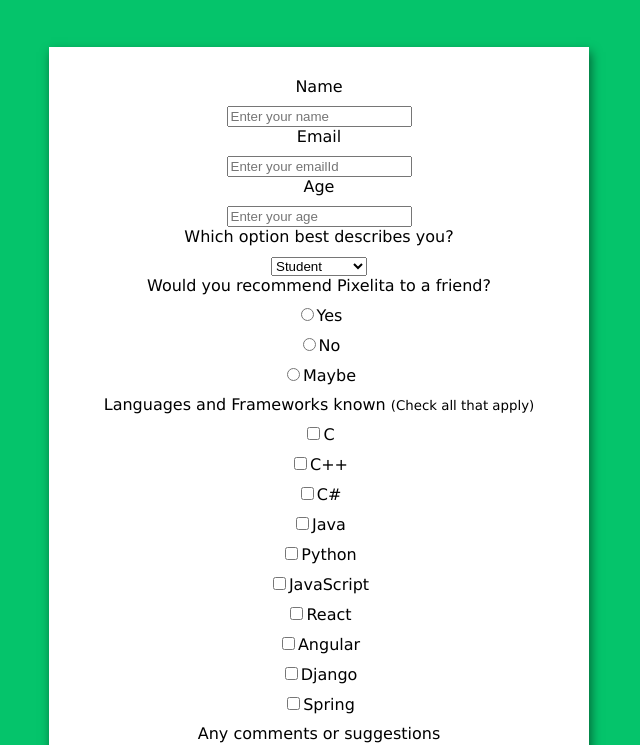
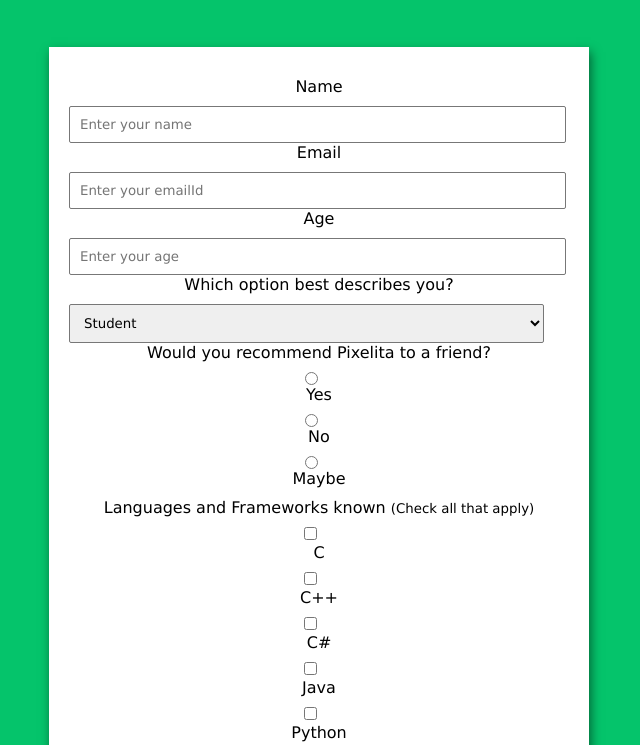
Before and after one commit to ankitaThorve/html_css-mini-projects, a plain HTML site: page 2 - Survey Form/index.html in a window 1280 px wide. Shown: the part 62-807 px from the top of the page, without its empty margins (321-961 px from the left). Drawn offline with Linux system fonts and the light colour scheme.

Commit message:
Styling input, select, textarea

```diff
--- a/2 - Survey Form/style.css
+++ b/2 - Survey Form/style.css
@@ -15,7 +15,19 @@
 }
 
 /* Styling form control */
-.form-control label{
+.form-control label {
   display: block;
   margin-bottom: 10px;
 }
+
+/* Styling .form-control input, select, textarea */
+.form-control input,
+.form-control select,
+.form-control textarea {
+  border: 1px solid #777;
+  border-radius: 2px;
+  font-family: inherit;
+  padding: 10px;
+  display: block;
+  width: 95%;
+}
```
